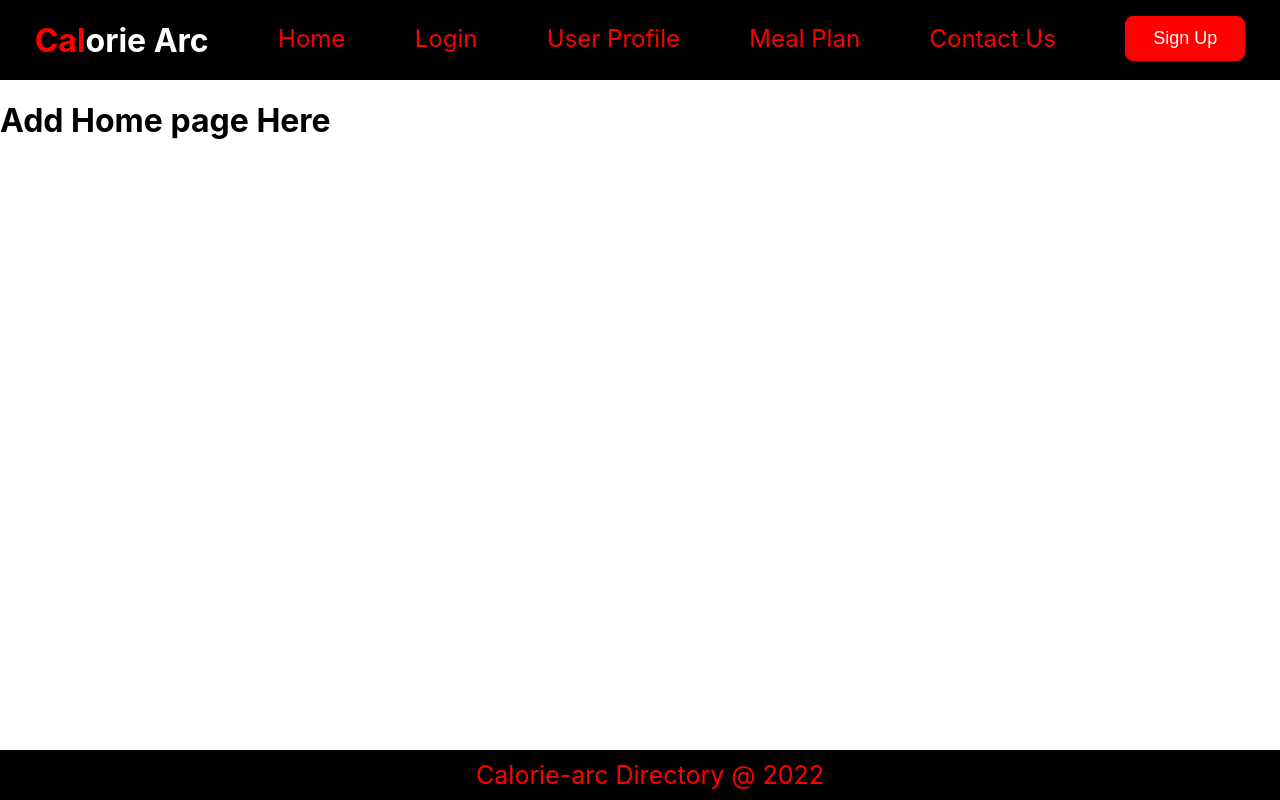
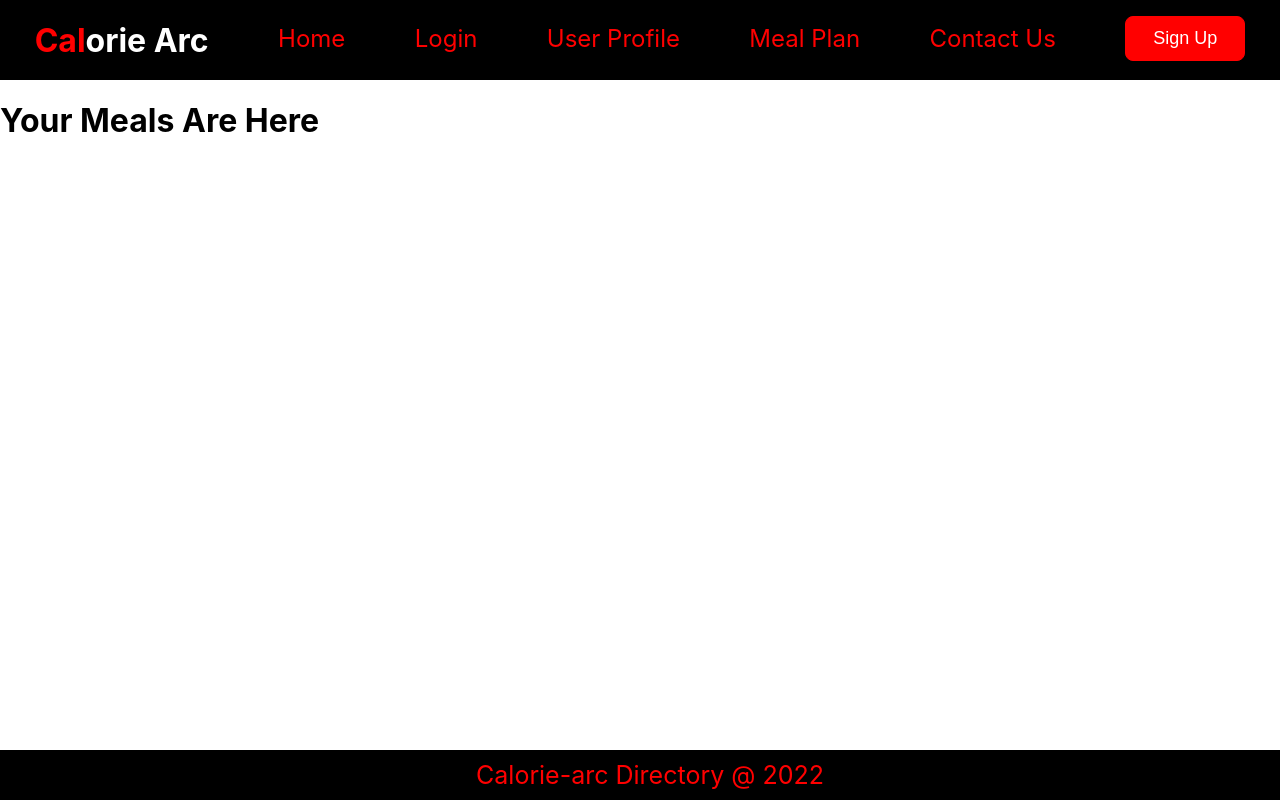
Before and after one commit to JamesMGithire/calorie-arc, a React (Create React App) app in the folder calorie_client/: page / in a window 1280 px wide. Built offline with nearby package versions, Linux system fonts and the light colour scheme; data requests are answered from the project's data file.

Commit message:
Edited home page to meals page for class-prsnttion

```diff
--- a/calorie_client/src/components/HomePage.js
+++ b/calorie_client/src/components/HomePage.js
@@ -3,7 +3,7 @@ import React from 'react'
 function HomePage() {
   return (
     <div>
-      <h1>Add Home page Here</h1>
+      <h1>Your Meals Are Here</h1>
 
     </div>
   )
```
